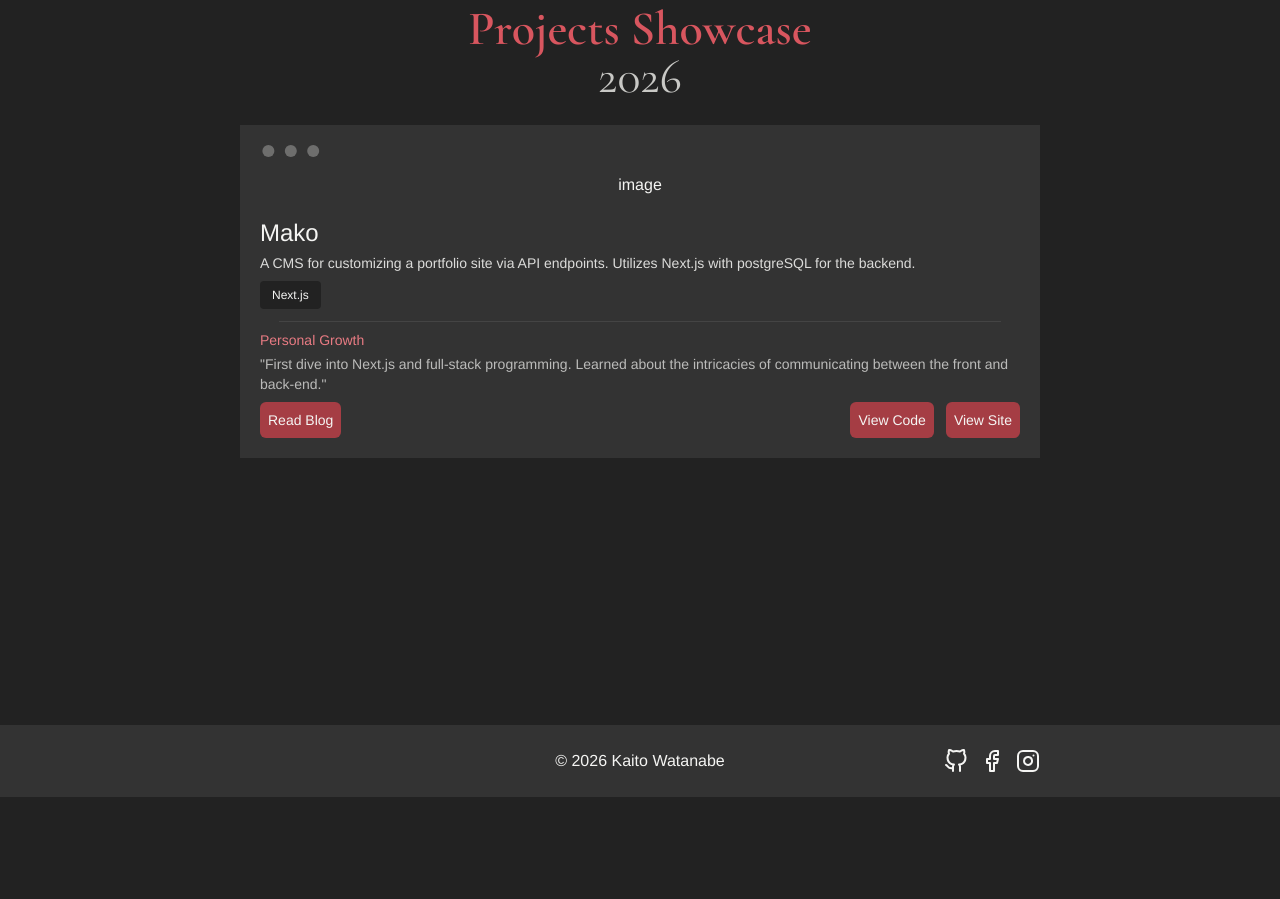
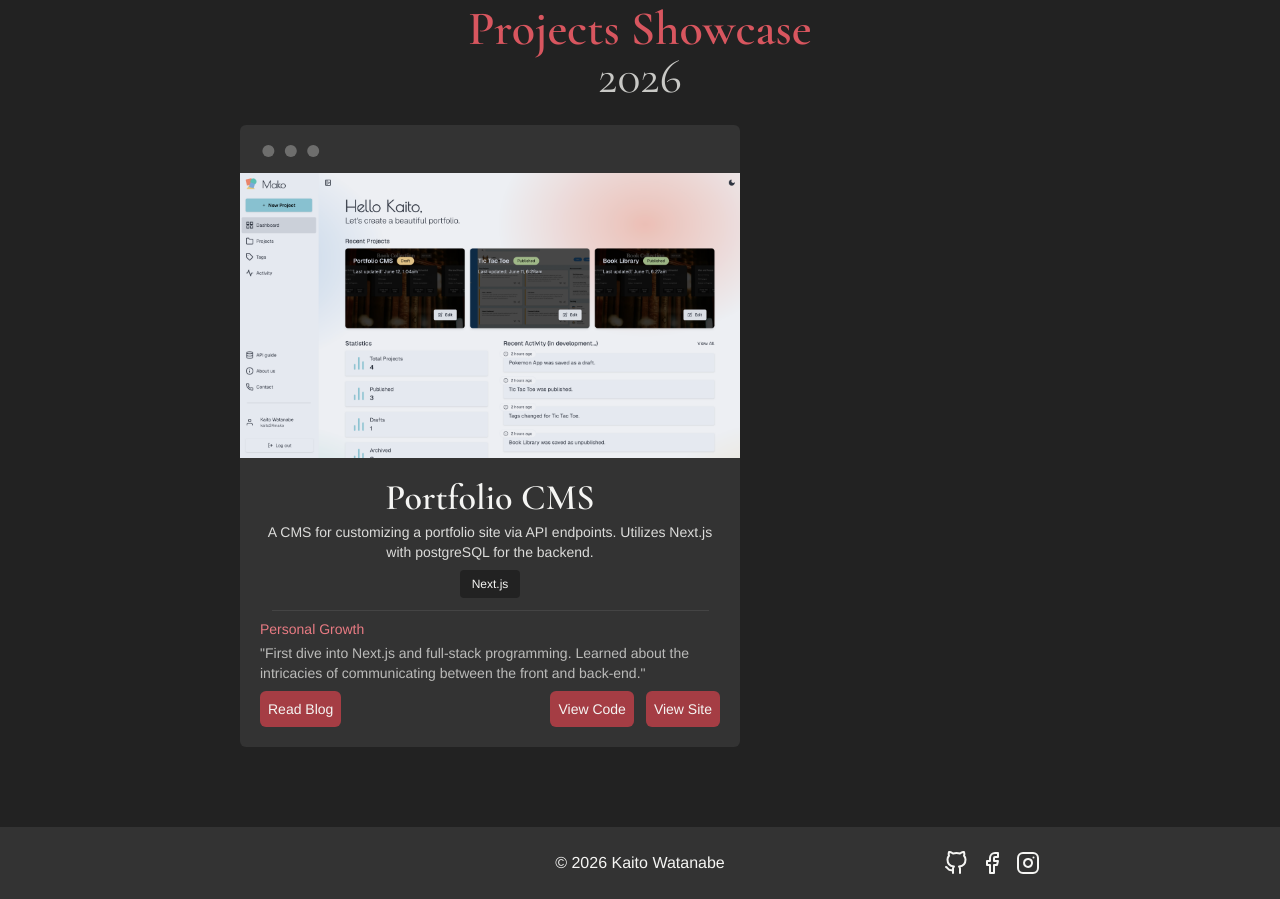
Before and after one commit to kaito24mako/personal-portfolio-v2, a Next.js app: page / in a window 1280 px wide. Shown: the part 1780-2679 px from the top of the page. Before the commit the page ends 2577 px from the top, so only its background shows below. Built offline with nearby package versions, Linux system fonts and the light colour scheme.

Commit message:
create large project card

```diff
--- /dev/null
+++ b/_components/common/card/ProjectCardLarge.tsx
@@ -0,0 +1,61 @@
+import Image from "next/image";
+
+import Badge from "../badge/Badge";
+import Divider from "../divider/Divider";
+import Button from "../button/Button";
+
+import mako from "@/public/projects/mako.png";
+
+type Props = {
+  title: string;
+  description: string;
+  tech: string;
+  growth?: string;
+};
+
+function ProjectCardLarge({ title, description, tech, growth }: Props) {
+  return (
+    <div className="mockup-window bg-surface w-[500px] rounded-md">
+      <Image
+        src={mako}
+        alt="placeholder image"
+        quality={90}
+        placeholder="blur"
+      />
+
+      <div className="flex flex-col items-start text-start gap-1 p-5">
+        {/* remove div to put elements on left side */}
+        <div className="flex flex-col items-center text-center gap-1">
+          <h3 className="text-4xl font-heading font-semibold">{title}</h3>
+
+          <p className="text-sm mb-1 opacity-87 ">{description}</p>
+
+          <Badge size="small" color="text-base">
+            {tech}
+          </Badge>
+        </div>
+
+        <Divider className="mx-auto w-[95%] mt-2 mb-1" />
+
+        <h4 className="text-accent-light text-sm">Personal Growth</h4>
+        <p className="text-sm mb-1 opacity-70">{growth}</p>
+
+        <div className="flex justify-between w-full">
+          <Button size="small" color="accent">
+            Read Blog
+          </Button>
+          <div className="flex gap-3">
+            <Button size="small" color="accent">
+              View Code
+            </Button>
+            <Button size="small" color="accent">
+              View Site
+            </Button>
+          </div>
+        </div>
+      </div>
+    </div>
+  );
+}
+
+export default ProjectCardLarge;
--- /dev/null
+++ b/_utils/mappedArrays/projects.js
@@ -0,0 +1,13 @@
+// * Projects (Projects section)
+
+export const featuredProjects = [
+  {
+    title: "Portfolio CMS",
+    description:
+      "A CMS for customizing a portfolio site via API endpoints. Utilizes Next.js with postgreSQL for the backend.",
+    // tech: ["Next.js", "Supabase", "TailwindCSS", "DaisyUI"],
+    tech: "Next.js",
+    growth:
+      '"First dive into Next.js and full-stack programming. Learned about the intricacies of communicating between the front and back-end."',
+  },
+];
--- a/app/_sections/about/AboutSection.tsx
+++ b/app/_sections/about/AboutSection.tsx
@@ -1,4 +1,4 @@
-import { frontendTech, backendTech } from "@/_utils/mappedArrays";
+import { frontendTech, backendTech } from "@/_utils/mappedArrays/tech.js";
 
 import SectionContainer from "@/_components/common/container/SectionContainer";
 import TechSegment from "./components/TechSegment";
--- a/app/_sections/projects/ProjectsSection.tsx
+++ b/app/_sections/projects/ProjectsSection.tsx
@@ -1,8 +1,8 @@
+import { featuredProjects } from "@/_utils/mappedArrays/projects";
+
 import FadeOutOnScroll from "@/_components/animations/FadeOutOnScroll";
-import Badge from "@/_components/common/badge/Badge";
-import Button from "@/_components/common/button/Button";
+import ProjectCardLarge from "@/_components/common/card/ProjectCardLarge";
 import SectionContainer from "@/_components/common/container/SectionContainer";
-import Divider from "@/_components/common/divider/Divider";
 import Heading from "@/_components/common/text/Heading";
 
 function ProjectsSection() {
@@ -13,46 +13,15 @@ function ProjectsSection() {
         <h2 className="text-foreground-muted text-5xl font-heading">2026</h2>
       </FadeOutOnScroll>
 
-      <div className="mockup-window bg-surface">
-        <div>image</div>
-
-        <div className="flex flex-col items-start text-start gap-1 p-5">
-          <h3 className="text-2xl">Mako</h3>
-
-          <p className="text-sm mb-1 opacity-87 ">
-            A CMS for customizing a portfolio site via API endpoints. Utilizes
-            Next.js with postgreSQL for the backend.
-          </p>
-
-          <Badge size="small" color="text-base">
-            Next.js
-          </Badge>
-
-          <Divider className="mx-auto w-[95%] mt-2 mb-1" />
-
-          <h4 className="text-accent-light text-sm">Personal Growth</h4>
-
-          <p className="text-sm mb-1 opacity-70">
-            &quot;First dive into Next.js and full-stack programming. Learned
-            about the intricacies of communicating between the front and
-            back-end.&quot;
-          </p>
-
-          <div className="flex justify-between w-full">
-            <Button size="small" color="accent">
-              Read Blog
-            </Button>
-            <div className="flex gap-3">
-              <Button size="small" color="accent">
-                View Code
-              </Button>
-              <Button size="small" color="accent">
-                View Site
-              </Button>
-            </div>
-          </div>
-        </div>
-      </div>
+      {featuredProjects.map((project) => (
+        <ProjectCardLarge
+          key={project.growth}
+          title={project.title}
+          description={project.description}
+          tech={project.tech}
+          growth={project.growth}
+        />
+      ))}
     </SectionContainer>
   );
 }
```
Also changed, not shown: _components/common/card/ProjectCardSmall.tsx (added), _utils/mappedArrays/tech.js (renamed from _utils/mappedArrays.js), public/projects/mako.png (added), 1 other file (tests, documents, lock files or other folders).
